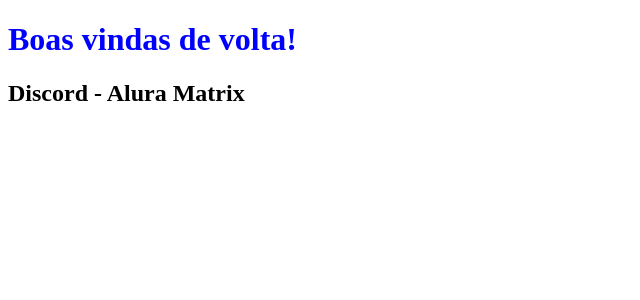
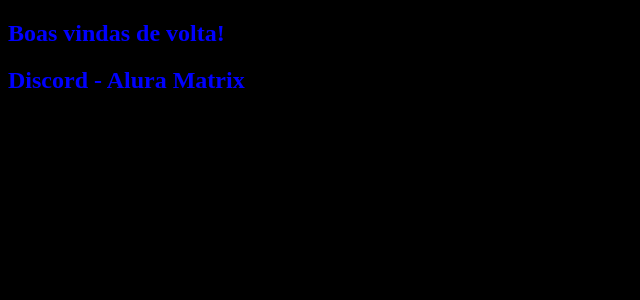
Before and after one commit to Martarelli/Matrix-Chat, a Next.js app: page / in a window 1280 px wide. Shown: the top 300 px of the page, without its empty margins (0-640 px from the left). Built offline with nearby package versions, Linux system fonts and the light colour scheme.

Commit message:
adicionado Global style

```diff
--- a/pages/index.js
+++ b/pages/index.js
@@ -1,17 +1,41 @@
-// Componente React
-function HomePage() {
-    //JSX
-  return (
-    <div>
-      <h1>Boas vindas de volta!</h1>
-      <h2>Discord - Alura Matrix</h2>
-      <style jsx>{`
-            h1 {
-                color: blue;
+function GlobalStyle(){
+    return (
+        <style global jsx>{`
+            * {
+                background: black;
             }
-        `}</style>
-    </div>
+            `}</style>
     )
 };
 
+
+function Title(props) {
+  console.log(props);
+  const Tag = props.tag;
+  return (
+    <>
+      <Tag>{props.children}</Tag>
+      <style jsx>{`
+        ${Tag} {
+          color: blue;
+          font-size: 24px;
+          font-weight: 600;
+        }
+      `}</style>
+    </>
+  );
+}
+
+// Componente React
+function HomePage() {
+  //JSX
+  return (
+    <div>
+      <GlobalStyle />
+      <Title tag="h2">Boas vindas de volta!</Title>
+      <h2>Discord - Alura Matrix</h2>
+    </div>
+  );
+}
+
 export default HomePage;
```
